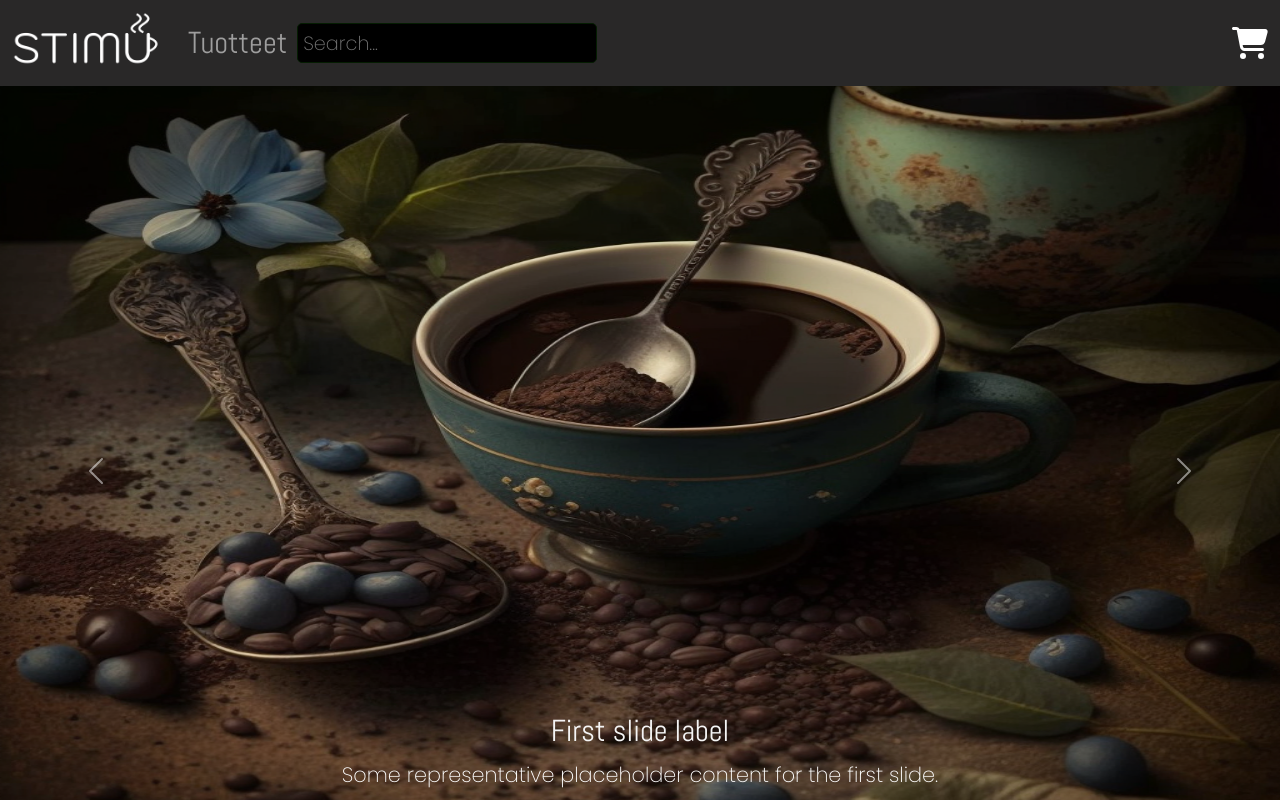
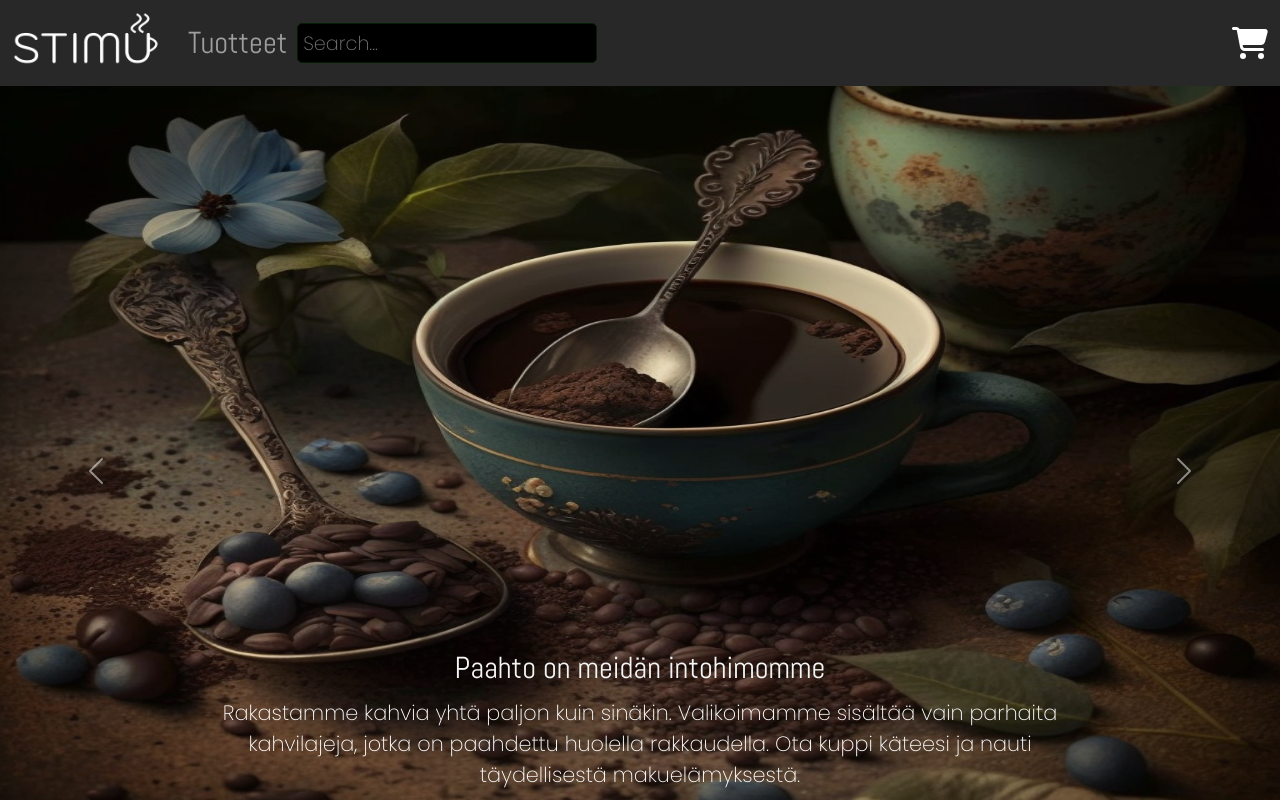
Before and after one commit to Stimu-Webshop/stimu-webshop.github.io, a React (Create React App) app in the folder caffeine-shop/: page / in a window 1280 px wide. Shown: the top 800 px of the page. Built offline with nearby package versions, Linux system fonts and the light colour scheme.

Commit message:
Added super advertisement texts to carousels :D

```diff
--- a/caffeine-shop/src/components/Carousel.js
+++ b/caffeine-shop/src/components/Carousel.js
@@ -22,22 +22,27 @@ export default function Carousel() {
         <div class="carousel-item active">
           <img src={coffeeImg} alt="image" />
           <div class="carousel-caption d-none d-md-block">
-            <h5>First slide label</h5>
-            <p>Some representative placeholder content for the first slide.</p>
+            <h5>Paahto on meidän intohimomme</h5>
+            <p>Rakastamme kahvia yhtä paljon kuin sinäkin. Valikoimamme sisältää vain parhaita kahvilajeja, jotka on paahdettu huolella rakkaudella.
+              Ota kuppi käteesi ja nauti täydellisestä makuelämyksestä.</p>
           </div>
         </div>
         <div class="carousel-item">
           <img src={edImg} alt="image" />
           <div class="carousel-caption d-none d-md-block">
-            <h5>Second slide label</h5>
-            <p>Some representative placeholder content for the second slide.</p>
+            <h5>Piristä itseäsi, kun kahvi ei riitä</h5>
+            <p>Jos kahvi ei ole sinun juttusi tai haluat jotain nopeampaa, meiltä löytyy laaja valikoima mitä parhaimman laatuisia energiajuoomia.
+              Valitse vain suosikkisi ja anna energian virrata.
+            </p>
           </div>
         </div>
         <div class="carousel-item">
           <img src={stimImg} alt="image" />
           <div class="carousel-caption d-none d-md-block">
-            <h5>Third slide label</h5>
-            <p>Some representative placeholder content for the third slide.</p>
+            <h5>Korkeat tavoitteet vaativat korkeaa energiatasoa</h5>
+            <p>Haluatko saavuttaa tavoitteesi nopeammin? Valitse meidän laadukkaat kofeiinitabletit ja pre-workout tuotteet, jotka antavat sinulle energiaa
+              ja siivittävät sinut tavotteisiisi valonnopeudella.
+            </p>
           </div>
         </div>
       </div>
```
